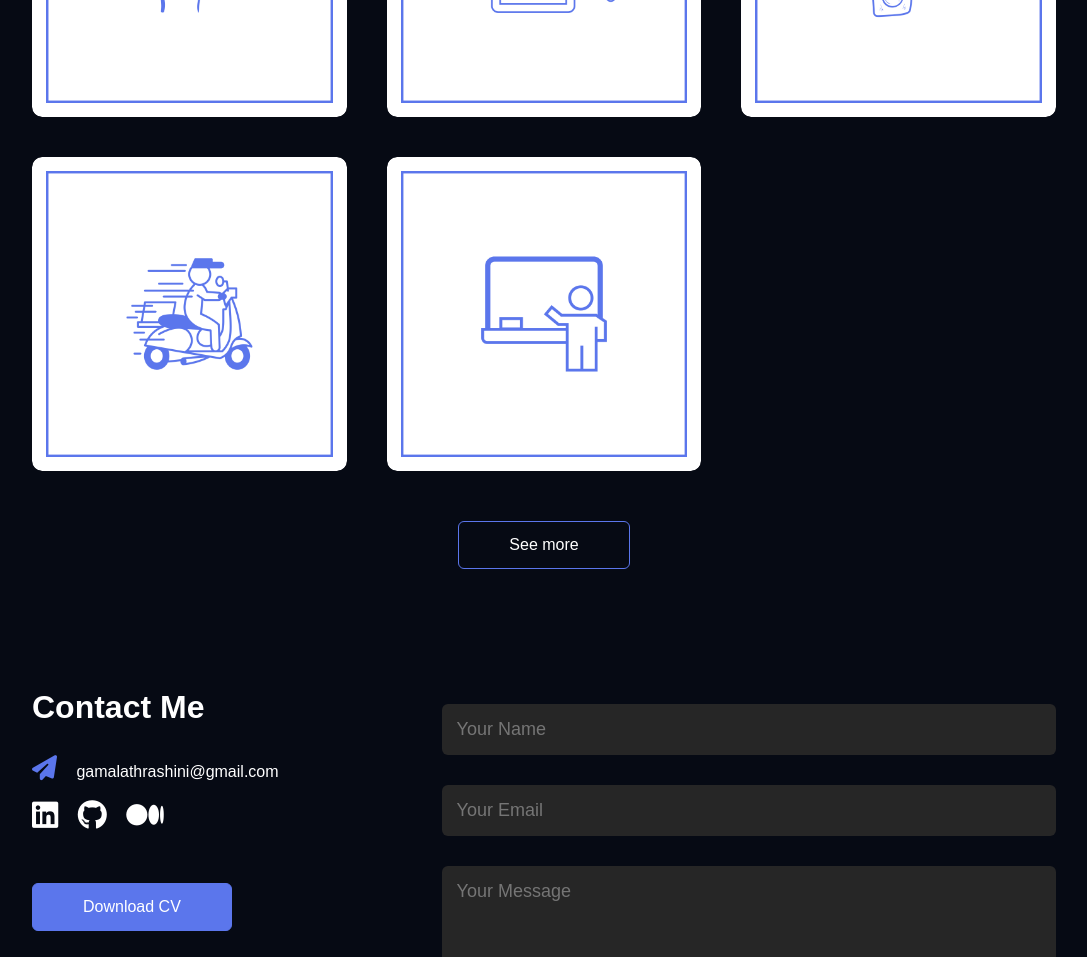
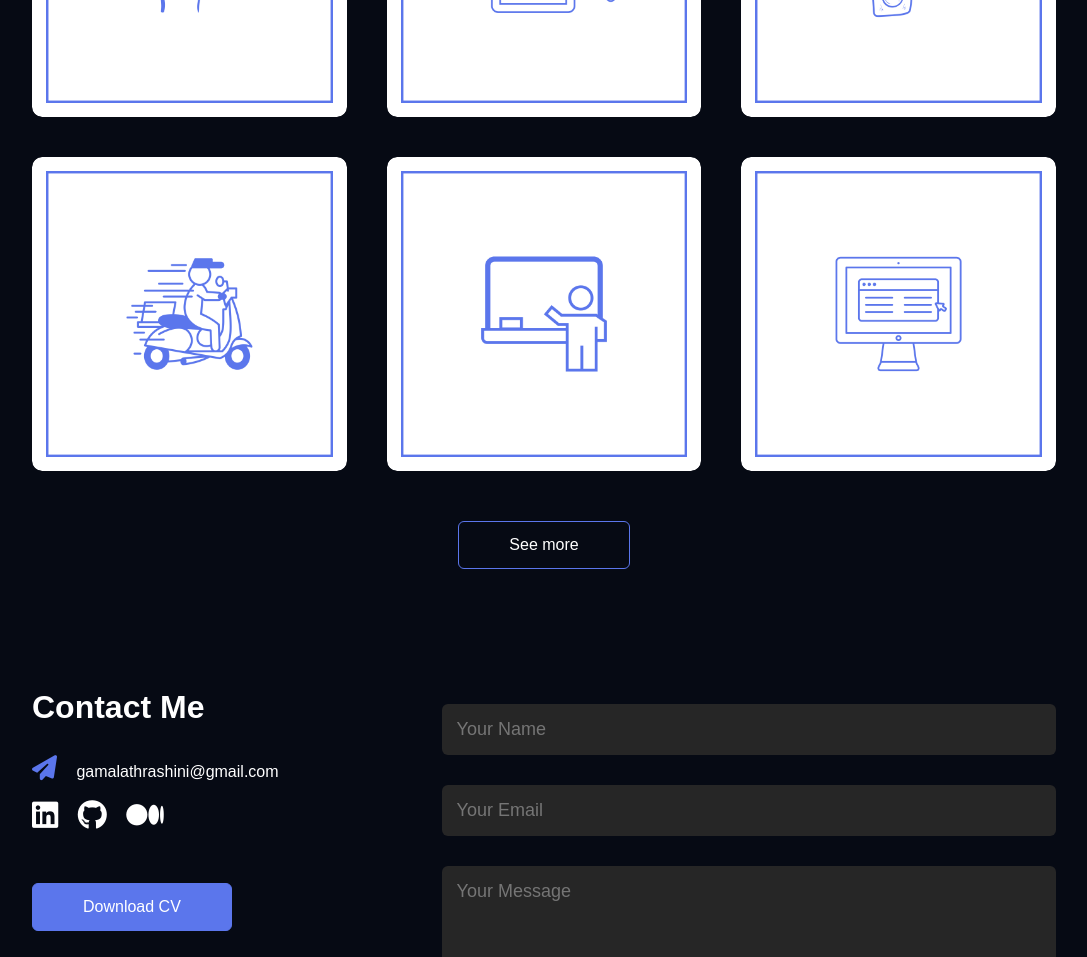
Before and after one commit to Rashini1998/Personal-Porfolio, a plain HTML site: page index.html in a window 1280 px wide. Shown: the part 2458-3415 px from the top of the page, without its empty margins (96-1183 px from the left). Drawn offline with nearby package versions, Linux system fonts and the light colour scheme.

Commit message:
added new changes

```diff
--- a/index.html
+++ b/index.html
@@ -169,7 +169,7 @@
                 <br />
                 <li>
                   B.Sc (Hons) in Information Technology<br /><br />Reading 4th
-                  year<br /><br />GPA 3.77 (up to 3rd year)
+                  year<br /><br />GPA 3.78 (up to Level 4 Semester 1)
                 </li>
                 <br />
                 <li>
@@ -395,6 +395,27 @@
               ></a>
             </div>
           </div>
+          <div class="work">
+            <img src="images/work6.jpg" alt="project 02" />
+            <div class="layer">
+              <h3>Student Information Management System</h3>
+              <p>
+                Student Information Management System is a web application
+                developed for a college to manage student details efficiently
+                and it allows staff members to log in and perform CRUD
+                operations on student information, including basic personal and
+                contact details. Built with modern web technologies, it ensures
+                secure access and user-friendly management of student data. The
+                backend is powered by MySQL, seamlessly integrated to store and
+                manage data effectively.
+              </p>
+              <a
+                href="https://github.com/Rashini1998/ABC_College-Web_App"
+                target="_blank"
+                ><i class="fa-solid fa-arrow-up-right-from-square"></i
+              ></a>
+            </div>
+          </div>
         </div>
         <a href="#" class="btn">See more</a>
       </div>
```
Also changed, not shown: images/work6.jpg (added).
